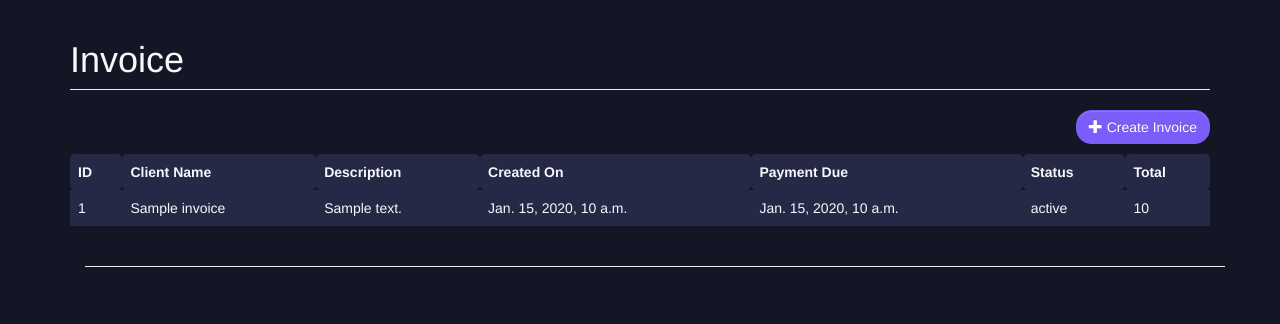
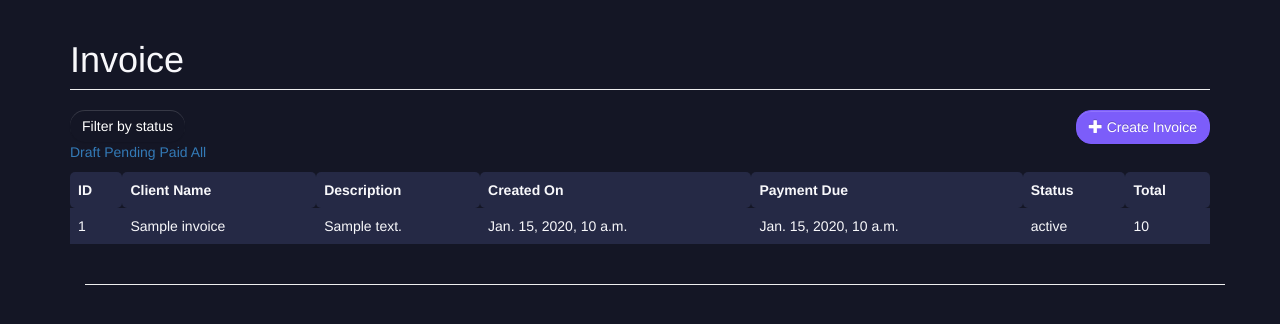
Before and after one commit to oderao/new_invoice, a Django app: template invoice/templates/invoice/invoice_list.html in a window 1280 px wide. Shown: the top 324 px of the page. Run offline with Django 3.2, Linux system fonts and the light colour scheme; the template is opened without the code that fills it: most values are stand-ins (such as "Sample title", 1, 10 or a date in 2020); some libraries are stand-ins or nearby versions.

Commit message:
Update invoice_list.html

```diff
--- a/invoice/templates/invoice/invoice_list.html
+++ b/invoice/templates/invoice/invoice_list.html
@@ -3,11 +3,23 @@
 {% block content %}
 
   <h1 class="page-header" style="color:#f8f8fb">Invoice</h1>
-  <p style="float:right;">
+  <p style="display:flex;float:right;">
     <button type="button" class="btn btn-primary js-create-invoice" style="background:#7c5dfa; border-radius:15px; border-color:#7c5dfa">
       <span class="glyphicon glyphicon-plus"></span>
       Create Invoice
     </button>
+    <div class="dropdown">
+        <button type="button" id = filter_status class="btn btn-primary filter_status" style="background:#141625; border-radius:15px; border-color:#7c5dfa; border:0px !important; margin-right:20px;">
+            Filter by status
+        </button>
+        <div id="myDropdown" class="dropdown-content">
+            <a href="#Draft" id="draft" name="draft">Draft
+            </a>
+            <a href="#Pending" id = "pending" name="pending">Pending</a>
+            <a href="#Paid" id ="paid" name ="paid">Paid</a>
+            <a href="#allinvoice" id ="all" name ="all">All</a>
+        </div>
+    </div>
   </p>
   <table class="table table-dark borderless table-hover " id="invoice-table">
     <thead class="thead-dark">
@@ -51,7 +63,7 @@
         <div class="modal fade" id="invoice_modal">
           <div class="modal-dialog">
             <div class="modal-content">
-              <form method="POST" style="background-color: #141625; color:#f8f8fb; padding:25px;" >
+              <form id="create_invoice_form" method="POST" style="background-color: #141625; color:#f8f8fb; padding:25px;" >
                   {% csrf_token %}
                   <div style="padding-bottom: 18px;font-size : 24px; color:#7c5dfa;">Bill From</div>
 
@@ -605,7 +617,12 @@
 
                   </div>
                   <div id="item_total_hidden" name="item_total_hidden" >
-                      <input type="number" id="sum_item_total" name="sum_item_total" style="max-width: 100%;" class="form-control item_total_hidden"/>
+                        <input type="text" id="form_draft" name="form_draft"  class="form-control "/>
+                        <input type="text" id="form_pending" name="form_pending"  class="form-control item_total_hidden"/>
+                        <input type="text" id="form_paid" name="form_paid" class="form-control item_total_hidden"/>
+                        <input type="text" id="form_all" name="form_all" class="form-control item_total_hidden"/>
+
+                        <input type="number" id="sum_item_total" name="sum_item_total" style="max-width: 100%;" class="form-control item_total_hidden"/>
                   </div>
 
                   <div style = "display:flex; padding-bottom: 18px;">
@@ -630,26 +647,47 @@
       </div>
     </div>
   </div>
-<script src="https://ajax.googleapis.com/ajax/libs/jquery/1.9.1/jquery.min.js">
+<script src="http://ajax.googleapis.com/ajax/libs/jquery/1.9.1/jquery.min.js">
 </script>
 <script>
+    //show filter menu
+    $('.filter_status').click(function(){
+        $('#myDropdown').show();
+
+    })
+    // Close the dropdown if the user clicks outside of it
+    $(window).click(function() {
+        //Hide the menus if visible
+        var $target = $(event.target);
+        if(!$target.closest('#filter_status').length &&
+            $('#myDropdown').is(":visible")) {
+            $('#myDropdown').hide();
+        }
+    });
+    //show invoice modal
     $('.js-create-invoice').click(function(){
         $('#invoice_modal').modal('show');
     })
+
     $('#discard').click(function(){
+        $('#invoice_modal').modal('hide');
         $('input').attr('required', false);
-        $('#invoice_modal').modal('hide');
     })
+
     $('#item_total_hidden').hide()
+
     $('#add_item').click(function(){
         $('.item_list_div').append($('.item_list_div').html())
     })
+    //save_as_draft_button
     $('#save_as_draft').click(function(){
-      $('input').attr('required', false);
         $(this).val('save_as_draft')
+        $('input').attr('required', false);
     })
+
+    //save_and send_button
     $('#save_main').click(function(){
-      $('input').attr('required', true);
+        $('input').attr('required', true);
         $(this).val('save_main')
         const total_array = [];
         $(".item_total").each(function(){
@@ -658,5 +696,26 @@
         var total = total_array.reduce((a,b)=> a+b,0);
         $('#sum_item_total').val(total)
     })
+
+
+    $('#draft').click(function(){
+        $('#form_draft').val('draft')
+        $('#create_invoice_form').submit()
+    })
+
+
+    $('#pending').click(function(){
+        $('#form_pending').val('pending')
+        $('#create_invoice_form').submit()
+    })
+
+    $('#paid').click(function(){
+        $('#form_paid').val('paid')
+        $('#create_invoice_form').submit()
+    })
+    $('#all').click(function(){
+        $('#form_all').val('all')
+        $('#create_invoice_form').submit()
+    })
 </script>
 {% endblock %}
```
